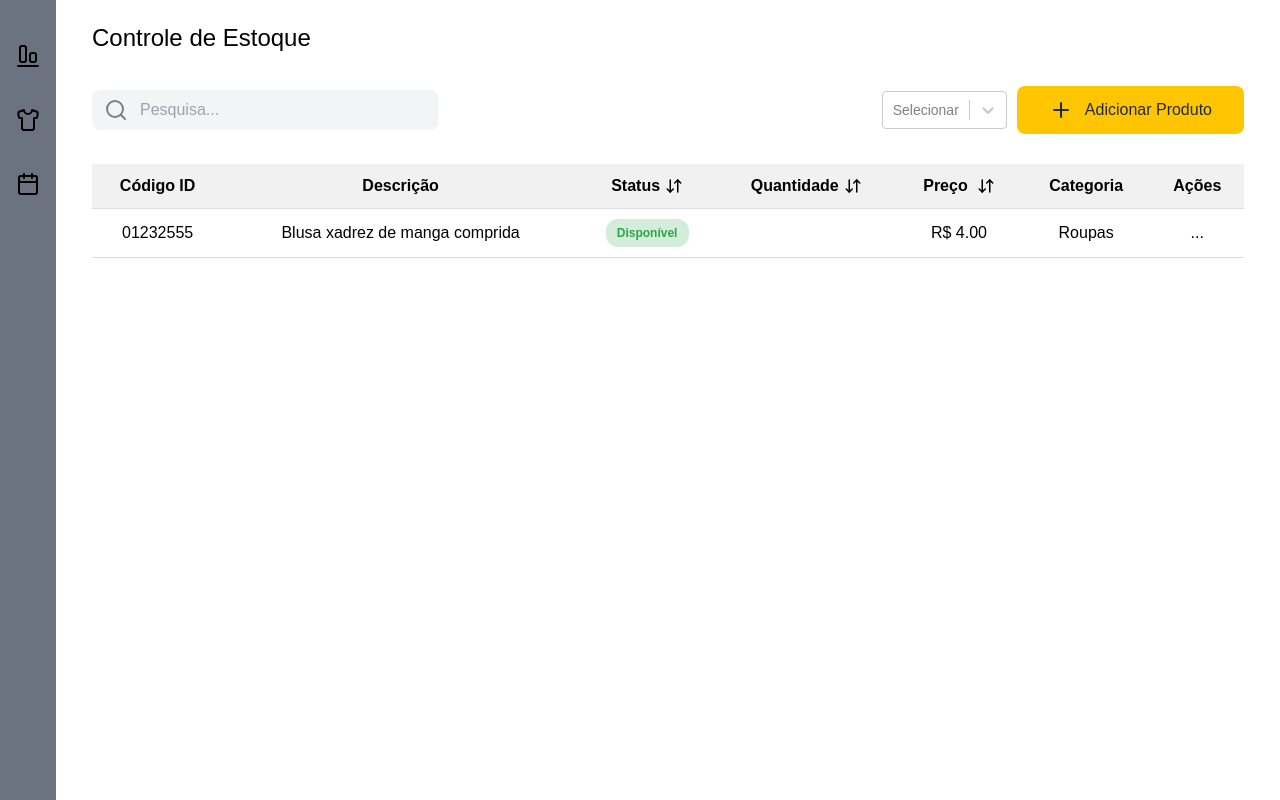
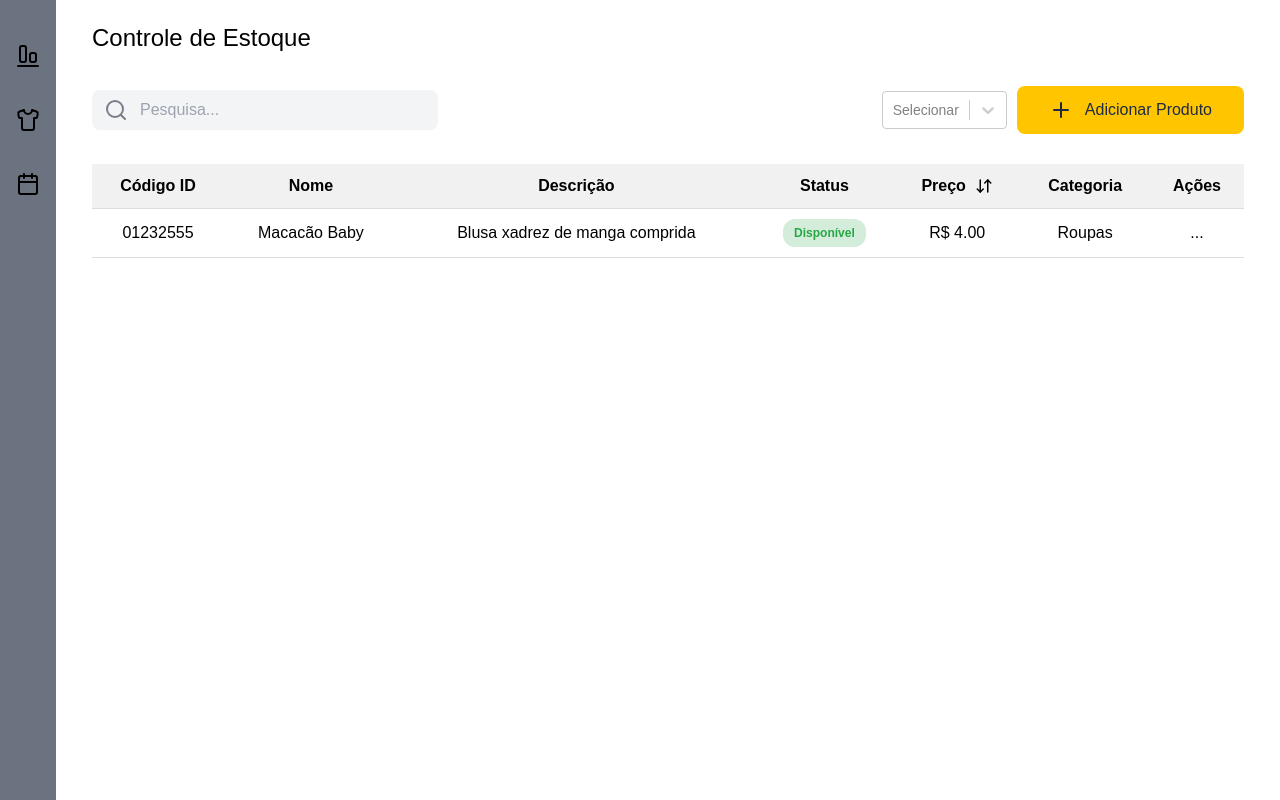
Before and after one commit to Re-vest/web, a React (Vite) app: page / in a window 1280 px wide. Built offline with nearby package versions, Linux system fonts and the light colour scheme; a web font is replaced by a local one.

Commit message:
Trazendo os dados dos selects

```diff
--- a/src/components/Estoque/Header.jsx
+++ b/src/components/Estoque/Header.jsx
@@ -6,6 +6,7 @@ export const Header = ({ selecionaTodos }) => {
     <thead>
       <tr>
         <th>Código ID</th>
+        <th>Nome</th>
         <th>Descrição</th>
         <th>
           <div
@@ -17,21 +18,7 @@ export const Header = ({ selecionaTodos }) => {
               justifyContent: "center",
             }}
           >
-            Status <ArrowDownUp size={18} />
-          </div>
-        </th>
-        <th>
-          <div
-            style={{
-              display: "flex",
-              alignItems: "center",
-              width: "100%",
-              gap: "5px",
-              justifyContent: "center",
-            }}
-          >
-            Quantidade
-            <ArrowDownUp size={18} />
+            Status
           </div>
         </th>
         <th>
--- a/src/components/Estoque/LinhaProduto.jsx
+++ b/src/components/Estoque/LinhaProduto.jsx
@@ -1,22 +1,32 @@
 import React, { useState, useRef } from "react";
 import Modal from "./Modal";
 
-export const LinhaProduto = ({ product, editar, modalEditar }) => {
+export const LinhaProduto = ({
+  product,
+  id = '',
+  nome = '',
+  descricao = '',
+  preco = '',
+  status = '',
+  categoria = '',
+  editar,
+  modalEditar,
+}) => {
   return (
     <>
       <tr>
-        <td>{product.id}</td>
-        <td>{product.descricao}</td>
+        <td>{id}</td>
+        <td>{nome}</td>
+        <td>{descricao}</td>
         <td>
           <span className={`status ${product.status.toLowerCase()}`}>
-            {product.status}
+            {status}
           </span>
         </td>
-        <td>{product.quantidade}</td>
-        <td>R$ {product.preco.toFixed(2)}</td>
-        <td>{product.categoria}</td>
+        <td>R$ {preco.toFixed(2)}</td>
+        <td>{categoria}</td>
         <td>
-          <Modal product={product} editar={editar} modalEditar={modalEditar}/>
+          <Modal product={product} editar={editar} modalEditar={modalEditar} />
         </td>
       </tr>
     </>
--- a/src/components/ModalProduto.jsx
+++ b/src/components/ModalProduto.jsx
@@ -65,8 +65,11 @@ const CadastroProdutoModal = ({ isOpen, onClose, setProdutos, editar }) => {
       preco: Number(preco),
     };
     setProdutos((produtos) => [...produtos, Produto]);
-    console.log(Produto);
+
+
+    // console.log(Produto);
   }
+
 
   return (
     <Modal
@@ -113,7 +116,7 @@ const CadastroProdutoModal = ({ isOpen, onClose, setProdutos, editar }) => {
             <label>Categoria:</label>
             <PickList
               options={[
-                { label: "Roupas", value: "roupas" },
+                { label: "Roupas", value: "Roupas" },
                 { label: "Acessórios", value: "acessorios" },
               ]}
               onChange={setCategoria}
--- a/src/components/picklist.jsx
+++ b/src/components/picklist.jsx
@@ -2,10 +2,10 @@ import React from 'react'
 import Select from 'react-select'
 
 const PickList = ({options, onChange, value}) => {
-  console.log(value)
+  console.log("PICKLIST" + value)
   return (
 
-  <Select  placeholder="Selecionar" options={options} onChange={e => onChange(e.value)}/>
+  <Select value={{ label: value, value: value }} placeholder="Selecionar" options={options} onChange={e => onChange(e.label)}/>
 )}
 
 export default PickList;
--- a/src/pages/Estoque/Estoque.jsx
+++ b/src/pages/Estoque/Estoque.jsx
@@ -15,15 +15,15 @@ export const Estoque = () => {
       id: "01232555",
       nome: "Macacão Baby",
       descricao: "Blusa xadrez de manga comprida",
-      tipo: "camisas",
+      tipo: "Camisas",
       categoria: "Roupas",
       status: "Disponível",
       estadoProduto: "Novo",
       cor: "Vermelho",
-      tamanho:"3",
+      tamanho: "3",
       preco: 4.0,
-      estampa:"Lisa",
-      images: ""
+      estampa: "Lisa",
+      images: "",
     },
     // {
     //   id: "01232556",
@@ -264,8 +264,14 @@ export const Estoque = () => {
           <tbody>
             {filtredOptions.map((product) => (
               <LinhaProduto
+                product={product}
                 key={product.id}
-                product={product}
+                id={product.id}
+                nome={product.nome}
+                descricao={product.descricao}
+                preco={product.preco}
+                categoria={product.categoria}
+                status={product.status}
                 editar={setEditar}
                 modalEditar={setModalOpen}
               />
@@ -274,16 +280,14 @@ export const Estoque = () => {
         </table>
 
         {modalOpen && (
-
           <CadastroProdutoModal
+            id={id}
             editar={editar}
             isOpen={modalOpen}
             setProdutos={setProdutos}
             onClose={() => setModalOpen(false)}
           />
-        )
-
-        }
+        )}
       </div>
     </div>
   );
```
